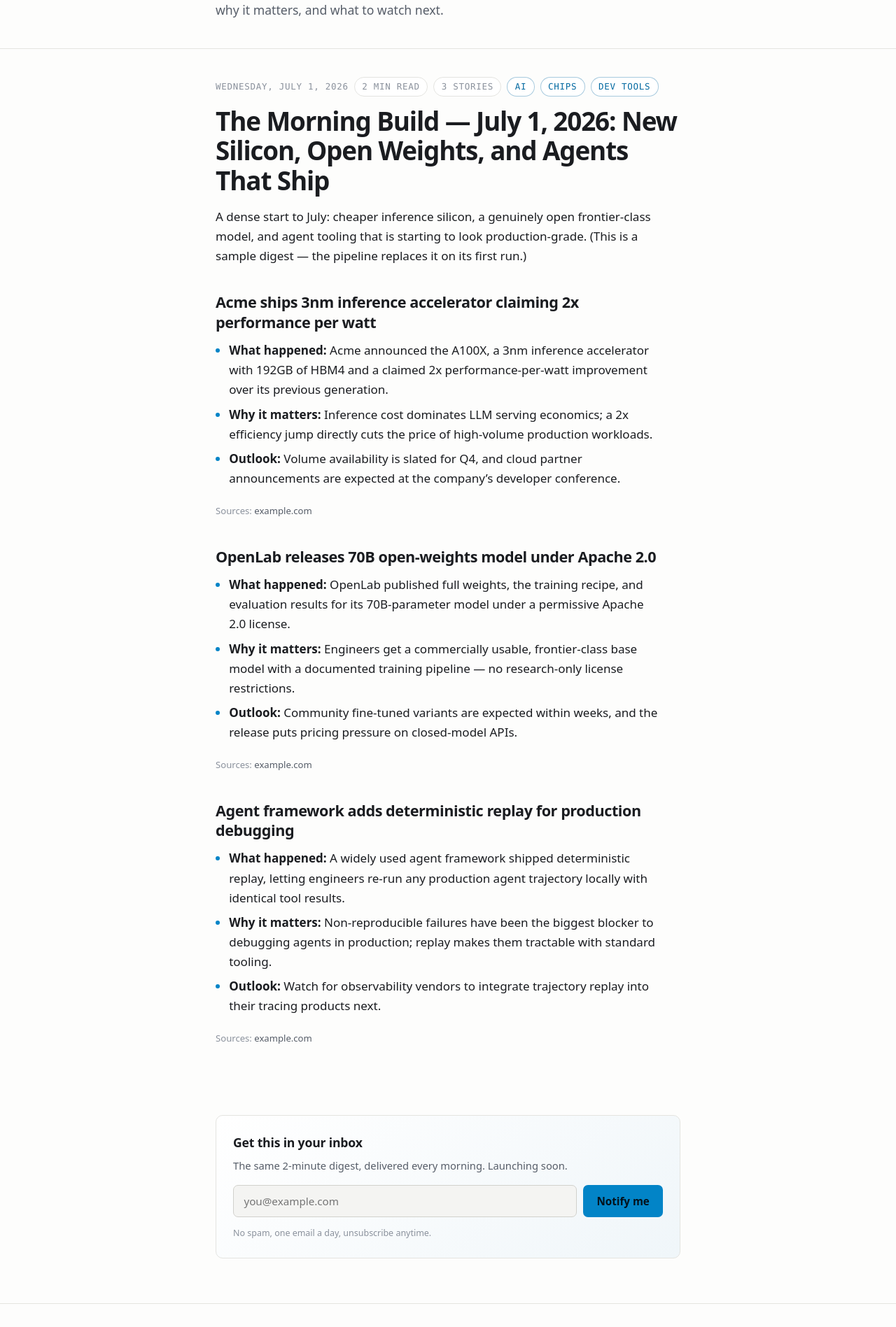
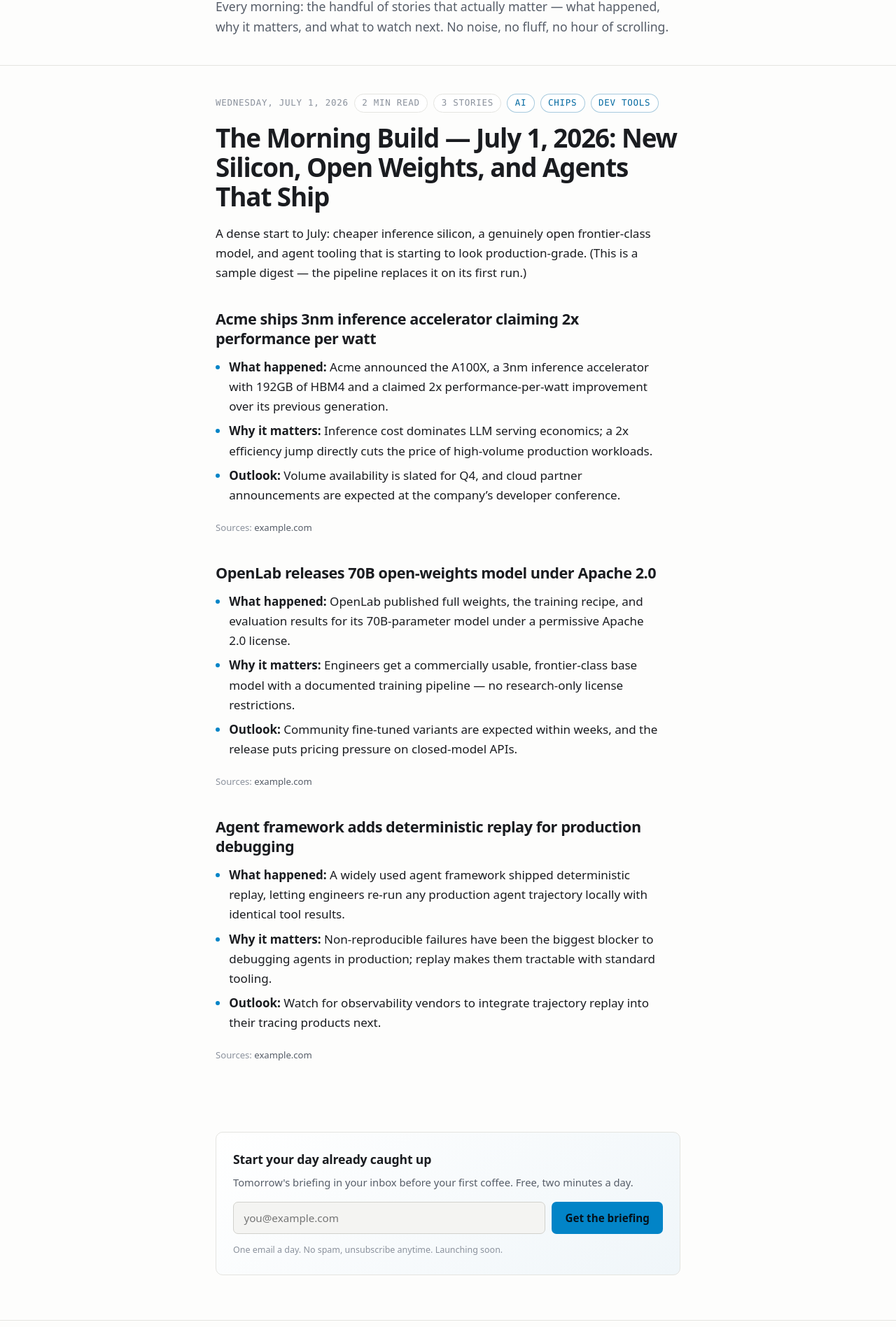
Before and after one commit to noetion/digest, an Astro site in the folder site/: page / in a window 1280 px wide. Shown: the part 238-2135 px from the top of the page at 70% size. Built offline with nearby package versions, Linux system fonts and the light colour scheme; Astro itself is replaced by a stand-in of ours.

Commit message:
Rewrite hero and subscribe copy to be benefit-led instead of process-led
Co-authored-by: Cursor <cursoragent@cursor.com>

```diff
--- a/site/src/components/SubscribeForm.astro
+++ b/site/src/components/SubscribeForm.astro
@@ -4,11 +4,11 @@
 ---
 
 <section class="subscribe" aria-label="Email subscription">
-  <h2>Get this in your inbox</h2>
-  <p>The same 2-minute digest, delivered every morning. Launching soon.</p>
+  <h2>Start your day already caught up</h2>
+  <p>Tomorrow's briefing in your inbox before your first coffee. Free, two minutes a day.</p>
   <form action="#" method="post" onsubmit="return false">
     <input type="email" name="email" placeholder="you@example.com" autocomplete="email" required />
-    <button type="submit">Notify me</button>
-    <p class="note">No spam, one email a day, unsubscribe anytime.</p>
+    <button type="submit">Get the briefing</button>
+    <p class="note">One email a day. No spam, unsubscribe anytime. Launching soon.</p>
   </form>
 </section>
--- a/site/src/lib/site.ts
+++ b/site/src/lib/site.ts
@@ -1,8 +1,8 @@
 export const SITE_NAME = "The Morning Build";
 export const SITE_TAGLINE = "The day's tech news, distilled.";
 export const SITE_DESCRIPTION =
-  "A fully automated daily digest of the most important AI and tech news, " +
-  "written for engineers. What happened, why it matters, and what to watch next.";
+  "The day's tech news, distilled. The AI and tech stories that matter each morning - " +
+  "what happened, why it matters, and what to watch next. Read it in two minutes.";
 
 export const TOPIC_LABELS: Record<string, string> = {
   ai: "AI",
--- a/site/src/pages/index.astro
+++ b/site/src/pages/index.astro
@@ -20,11 +20,10 @@ const rendered = latest ? await render(latest) : null;
 >
   <section class="hero">
     <div class="wrap">
-      <h1>{SITE_TAGLINE}</h1>
+      <h1>Stay ahead of AI and tech in two minutes a day.</h1>
       <p>
-        Every morning, an automated editor reads the day's AI and tech news, keeps the
-        handful of stories that matter to engineers, and explains what happened, why it
-        matters, and what to watch next.
+        Every morning: the handful of stories that actually matter — what happened, why it
+        matters, and what to watch next. No noise, no fluff, no hour of scrolling.
       </p>
     </div>
   </section>
```
